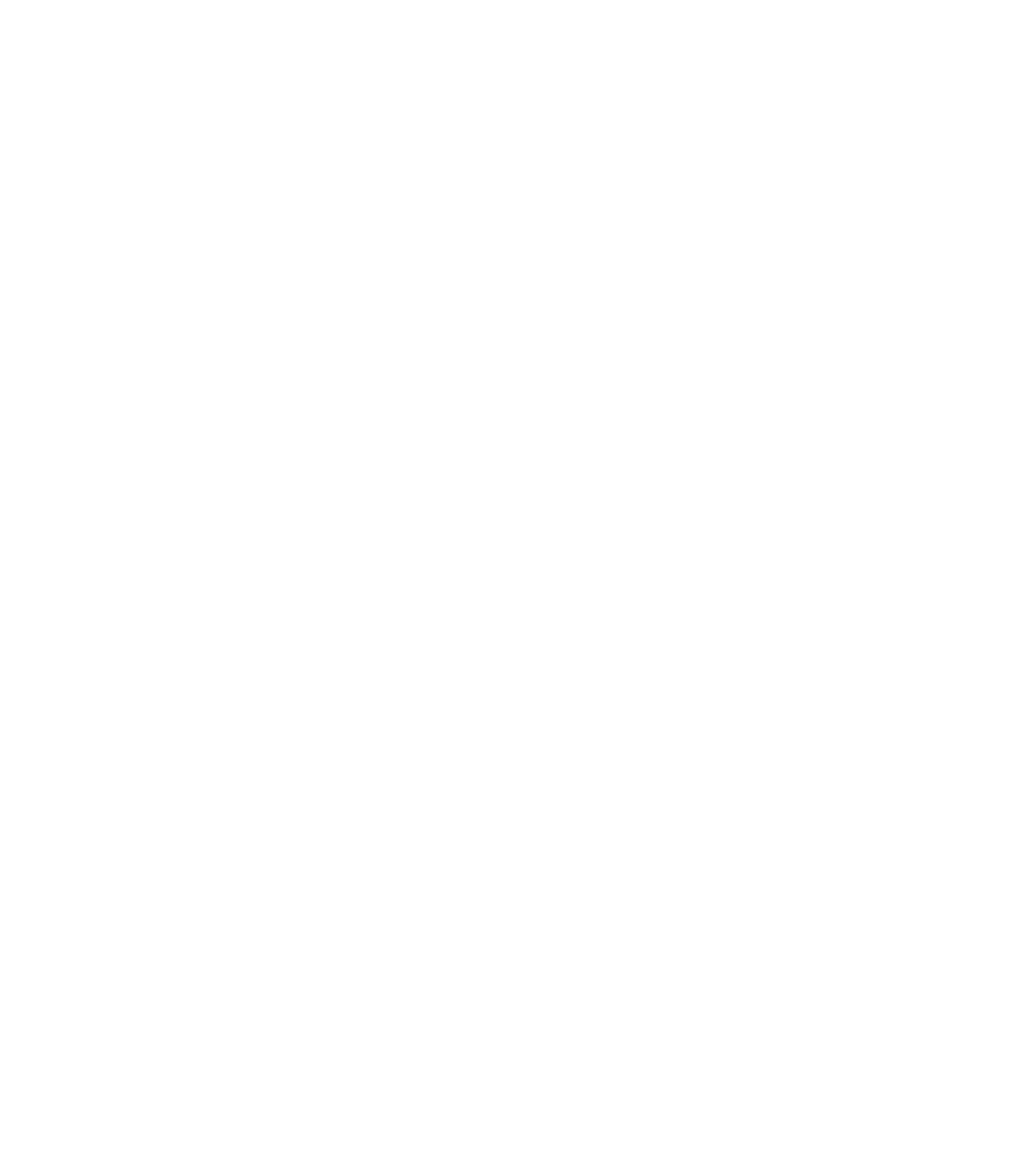
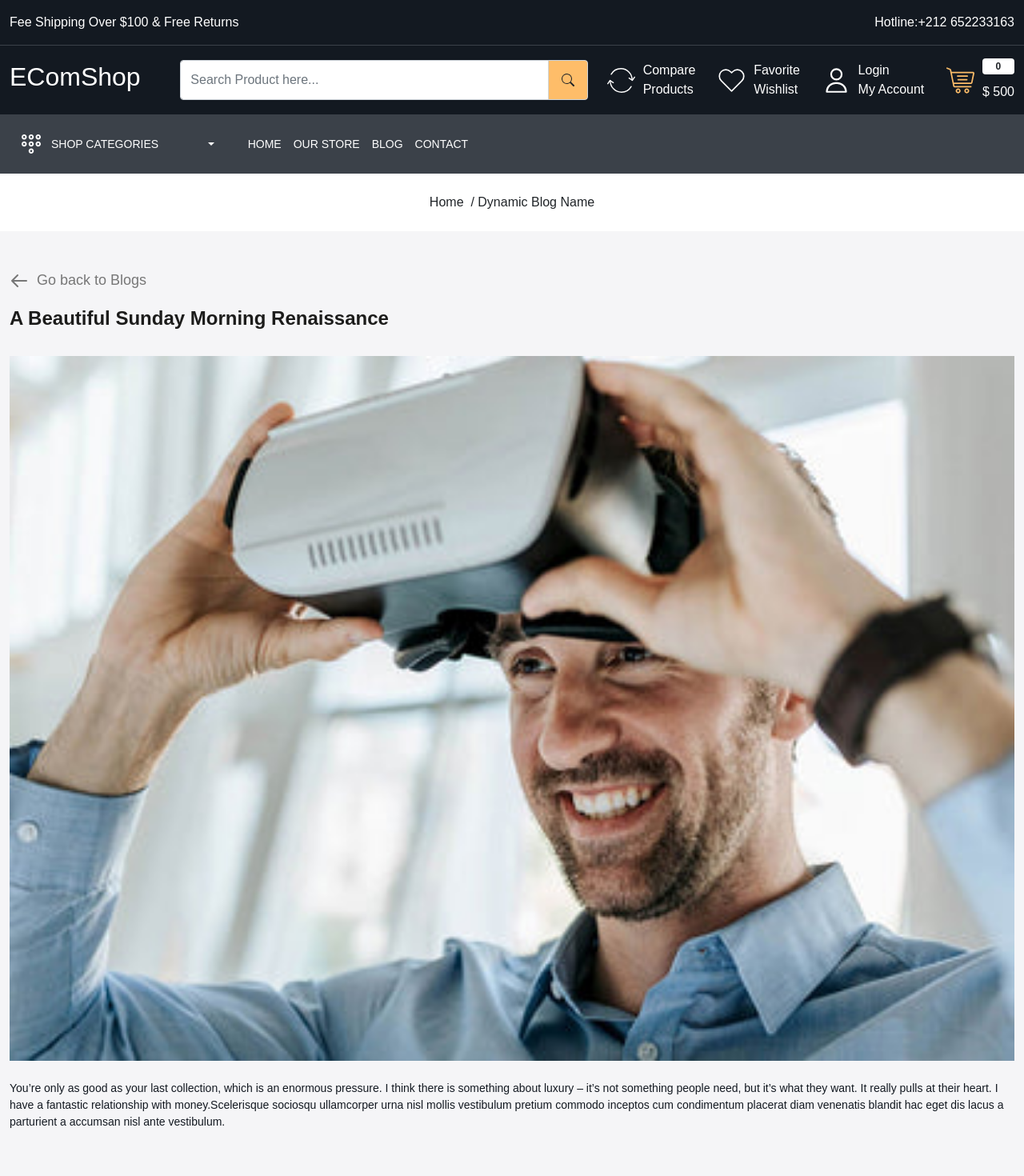
Before and after one commit to ismail-safha/MERN_ECOM_UI_BACK_END_DASHBORD, a React (Vite) app: page /blog/1 in a window 1280 px wide. Before the commit this address had no page. Shown: the top 1470 px of the page at 80% size. Before the commit the page ends 800 px from the top, so only its background shows below. Built offline with nearby package versions, Linux system fonts and the light colour scheme.

Commit message:
Single Blog page

```diff
--- a/src/App.css
+++ b/src/App.css
@@ -586,3 +586,10 @@ footer .input-group-text {
   color: white;
 }
 /*  auth card  ends*/
+/* Policy Pages */
+
+.policy {
+  background-color: white;
+  padding: 30px;
+}
+/* Policy Pages  ends */
--- a/src/App.jsx
+++ b/src/App.jsx
@@ -16,6 +16,7 @@ import PrivacyPolicy from "./pages/PrivacyPolicy";
 import RefundPloicy from "./pages/RefundPloicy";
 import ShippingPolicy from "./pages/ShippingPolicy";
 import TermAndContions from "./pages/TermAndContions";
+import SingleBlog from "./pages/SingleBlog";
 
 function App() {
   return (
@@ -28,6 +29,7 @@ function App() {
             <Route path="contact" element={<Contact />} />
             <Route path="store" element={<OurStore />} />
             <Route path="blogs" element={<Blog />} />
+            <Route path="blog/:id" element={<SingleBlog />} />
             <Route path="compare" element={<CompareProduct />} />
             <Route path="wishlist" element={<Wishlist />} />
             <Route path="login" element={<Login />} />
--- /dev/null
+++ b/src/pages/SingleBlog.jsx
@@ -0,0 +1,46 @@
+import { Link } from "react-router-dom";
+import BreadCrumb from "../components/BreadCrumb";
+import { HiOutlineArrowLeft } from "react-icons/hi";
+import Meta from "../components/Meta";
+
+const SingleBlog = () => {
+  return (
+    <>
+      <Meta title={"Dynamic Blog Name"} />
+      <BreadCrumb title="Dynamic Blog Name" />
+      <section className="blog-wrapper home-wrapper-2 py-5">
+        <div className="container-xxl">
+          <div className="row">
+            <div className="col-12">
+              <div className="single-blog-card">
+                <Link to="/blogs" className="d-flex align-items-center gap-10">
+                  <HiOutlineArrowLeft className="fs-4" /> Go back to Blogs
+                </Link>
+                <h3 className="title">
+                  A Beautiful Sunday Morning Renaissance
+                </h3>
+                <img
+                  src="/images/blog-1.jpg"
+                  className="img-fluid w-100 my-4"
+                  alt="blog"
+                />
+                <p>
+                  You’re only as good as your last collection, which is an
+                  enormous pressure. I think there is something about luxury –
+                  it’s not something people need, but it’s what they want. It
+                  really pulls at their heart. I have a fantastic relationship
+                  with money.Scelerisque sociosqu ullamcorper urna nisl mollis
+                  vestibulum pretium commodo inceptos cum condimentum placerat
+                  diam venenatis blandit hac eget dis lacus a parturient a
+                  accumsan nisl ante vestibulum.
+                </p>
+              </div>
+            </div>
+          </div>
+        </div>
+      </section>
+    </>
+  );
+};
+
+export default SingleBlog;
```
Also changed, not shown: 1 other file (tests, documents, lock files or other folders).
